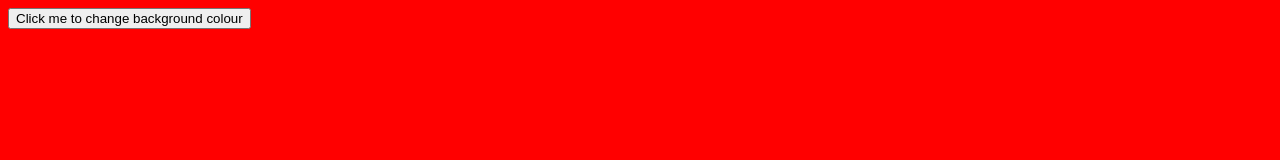
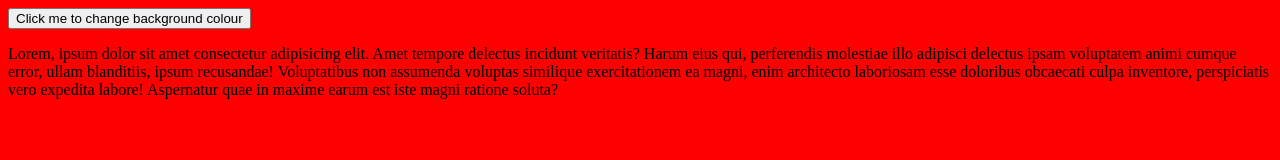
Before and after one commit to mc080401338/MyProject, a plain HTML site: page index.html in a window 1280 px wide. Drawn offline with Linux system fonts and the light colour scheme.

Commit message:
index file 1.1

```diff
--- a/index.html
+++ b/index.html
@@ -14,5 +14,7 @@
 </head>
 <body id="bdy" bgcolor="red">
   <button onclick="bg()">Click me to change background colour</button>
+  <p>Lorem, ipsum dolor sit amet consectetur adipisicing elit. Amet tempore delectus incidunt veritatis? Harum eius qui, perferendis molestiae illo adipisci delectus ipsam voluptatem animi cumque error, ullam blanditiis, ipsum recusandae!
+  Voluptatibus non assumenda voluptas similique exercitationem ea magni, enim architecto laboriosam esse doloribus obcaecati culpa inventore, perspiciatis vero expedita labore! Aspernatur quae in maxime earum est iste magni ratione soluta?</p>
 </body>
 </html>
```
